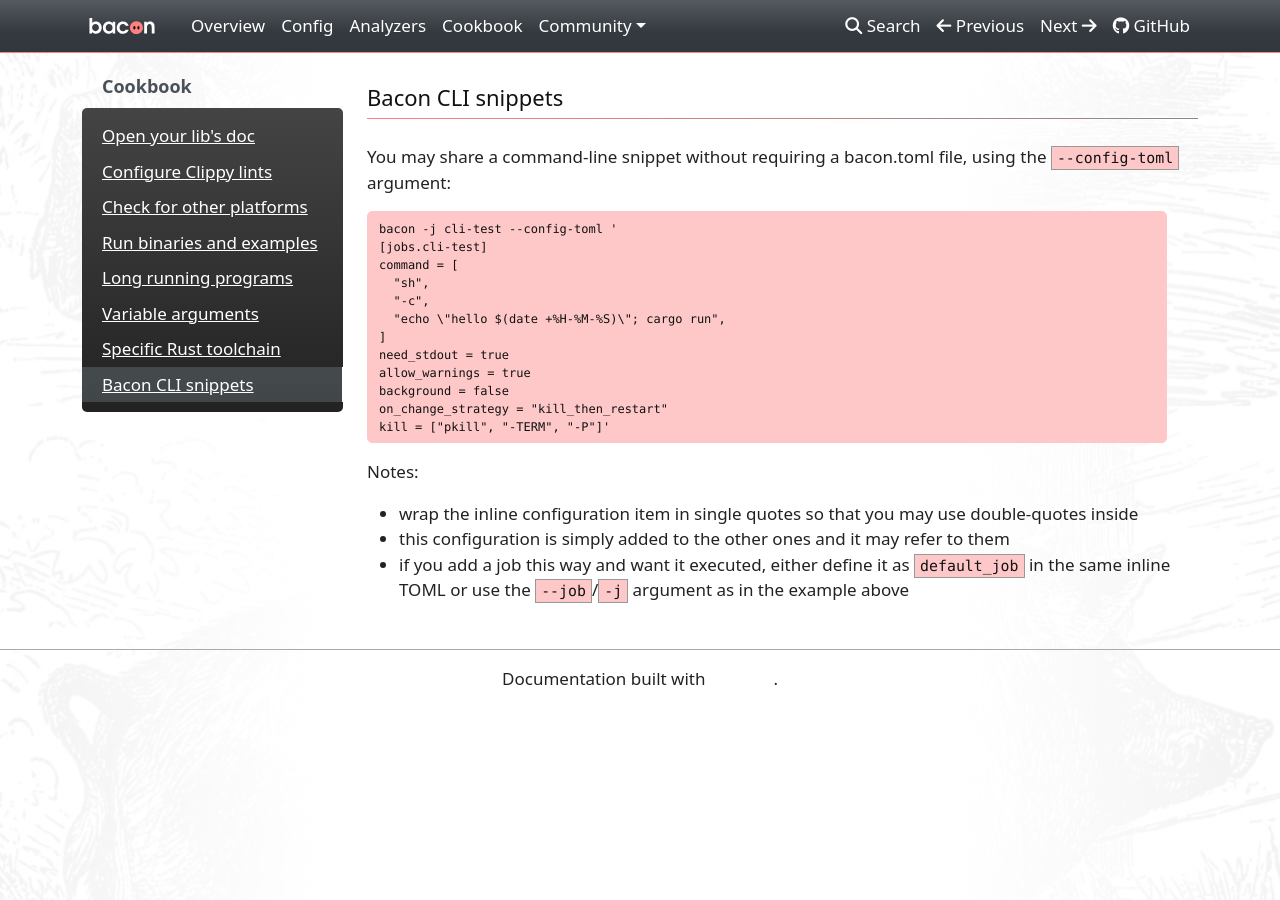
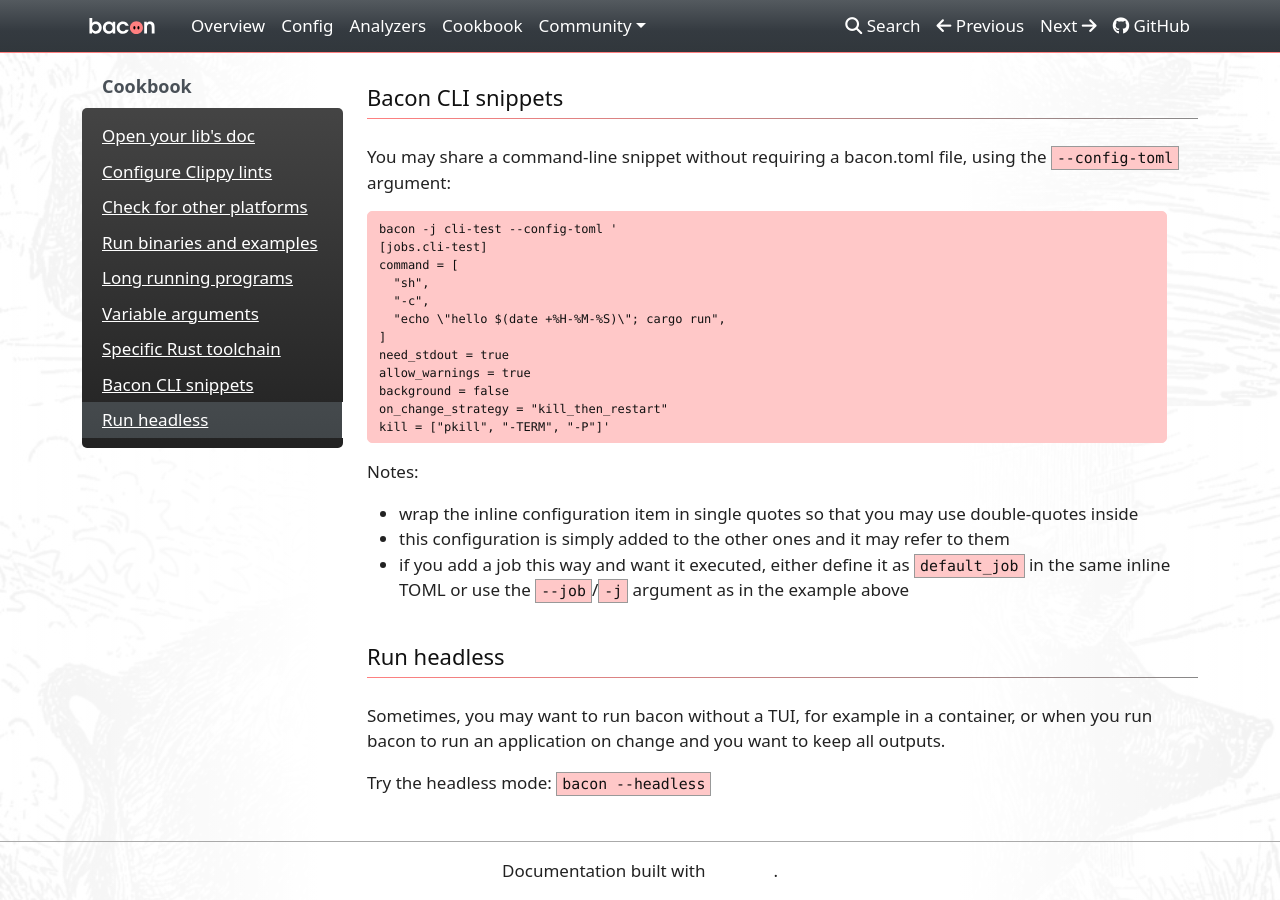
Before and after one commit to Canop/bacon, an MkDocs documentation site: the page built from website/docs/cookbook.md, in a window 1280 px wide and 900 px high, scrolled down 3389 px. Built offline with MkDocs 1.6.1, drawn with Linux system fonts in a browser that asks for light colours; nearby versions of some CDN libraries; a style sheet for code colours, icons or effects is not loaded; before the commit the page ends 4096 px from its top, so only the background shows below that.

Commit message:
mention the headless mode in the cookbook

```diff
--- a/website/docs/cookbook.md
+++ b/website/docs/cookbook.md
@@ -188,3 +188,9 @@
 * wrap the inline configuration item in single quotes so that you may use double-quotes inside
 * this configuration is simply added to the other ones and it may refer to them
 * if you add a job this way and want it executed, either define it as `default_job` in the same inline TOML or use the `--job`/`-j` argument as in the example above
+
+# Run headless
+
+Sometimes, you may want to run bacon without a TUI, for example in a container, or when you run bacon to run an application on change and you want to keep all outputs.
+
+Try the headless mode: `bacon --headless`
```
